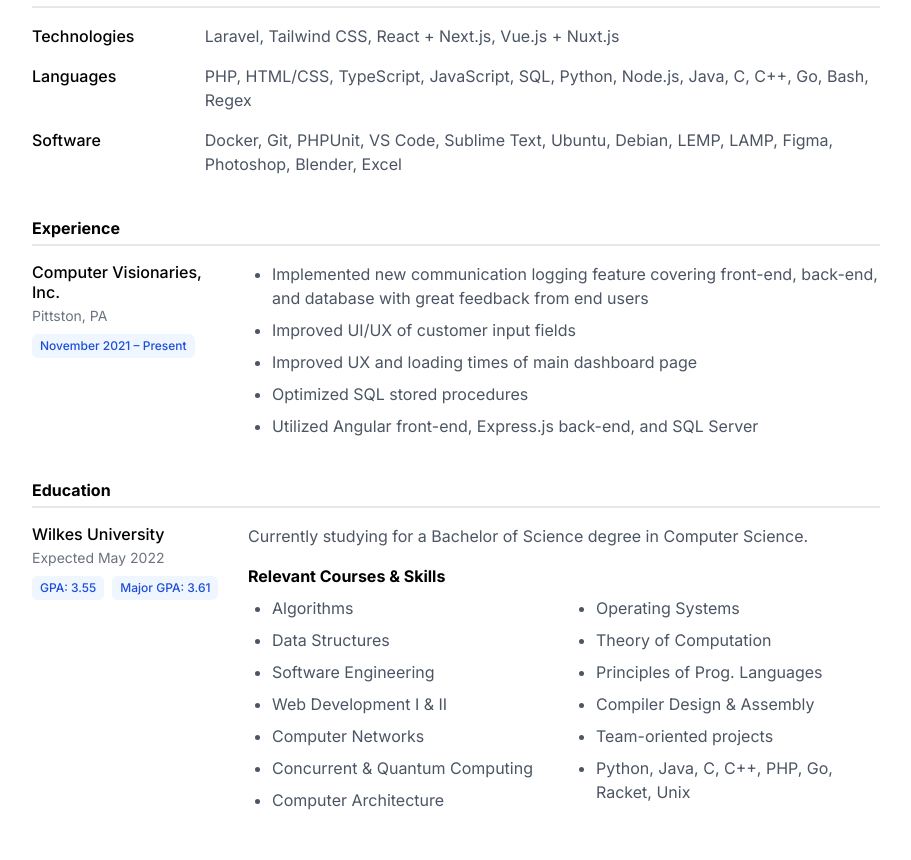
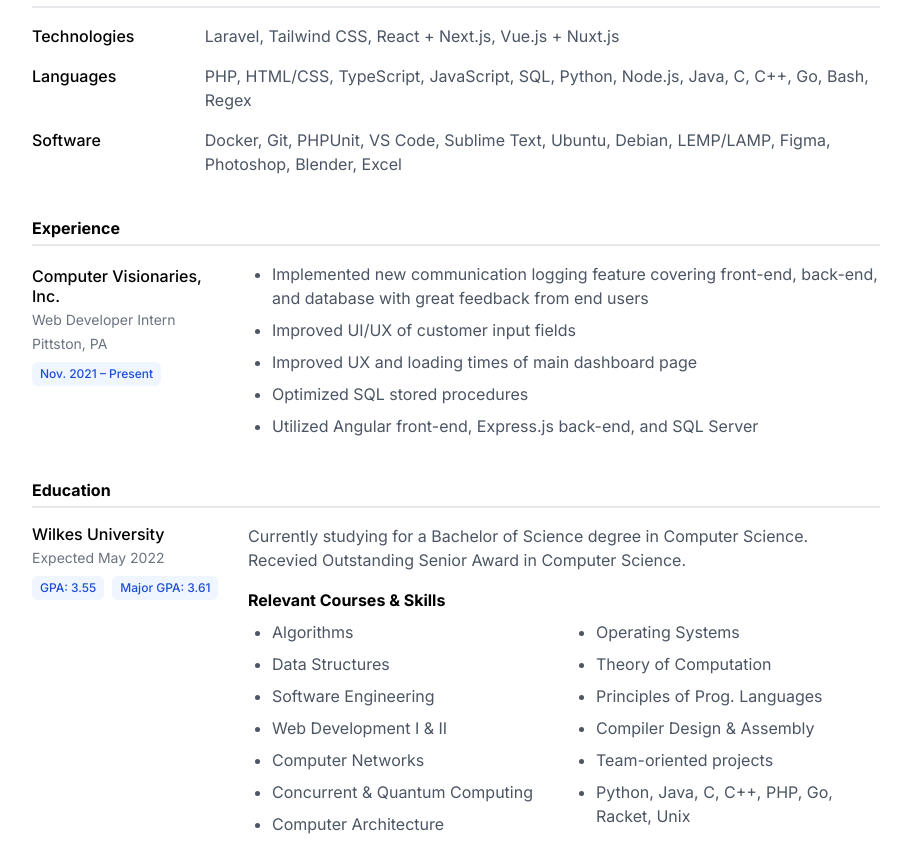
Before and after one commit to zaknesler/nesler.dev, a Next.js app: page /resume in a window 1280 px wide. Shown: the part 440-1300 px from the top of the page, without its empty margins (184-1095 px from the left). Before the commit the page ends 1276 px from the top, so only its background shows below. Built offline with nearby package versions, Linux system fonts and the light colour scheme.

Commit message:
Use JSON data for resume

```diff
--- a/src/pages/resume.tsx
+++ b/src/pages/resume.tsx
@@ -2,6 +2,7 @@ import { ArrowLeftIcon } from '@heroicons/react/solid'
 import { GitHubIcon, LinkedInIcon, TwitterIcon } from '../lib/icons'
 import Base from '../components/Base'
 import Link from 'next/link'
+import data from '../resume.json'
 
 const Resume = () => {
   const ListGroup = ({ items }: { items: Array<string> }) => {
@@ -35,10 +36,10 @@ const Resume = () => {
         <section className="flex flex-col items-center justify-between text-center sm:flex-row sm:text-left">
           <div>
             <div className="text-xl font-bold text-gray-900 dark:text-gray-200">
-              Zak Nesler
+              {data.name}
             </div>
             <div className="text-xs font-medium uppercase tracking-wide text-gray-600 dark:text-gray-400">
-              Full-Stack Developer
+              {data.title}
             </div>
 
             <div className="mx-auto mt-3 h-1 w-32 bg-gradient-to-r from-brand-500 to-brand-400 sm:mx-0"></div>
@@ -47,15 +48,7 @@ const Resume = () => {
           <div className="mt-4 space-y-2 font-medium sm:mt-0 sm:text-right">
             <div className="-mb-2 flex items-center justify-center sm:justify-end">
               <a
-                href="https://twitter.com/zaknesler"
-                aria-label="Twitter Profile"
-                title="Twitter Profile"
-                className="p-3 hover:opacity-75 sm:p-2"
-              >
-                <TwitterIcon />
-              </a>
-              <a
-                href="https://github.com/zaknesler"
+                href={data.urls.github}
                 aria-label="GitHub Profile"
                 title="GitHub Profile"
                 className="p-3 hover:opacity-75 sm:p-2"
@@ -63,23 +56,36 @@ const Resume = () => {
                 <GitHubIcon />
               </a>
               <a
-                href="https://linkedin.com/in/zaknesler"
+                href={data.urls.linkedin}
                 aria-label="LinkedIn Profile"
                 title="LinkedIn Profile"
                 className="p-3 hover:opacity-75 sm:p-2"
               >
                 <LinkedInIcon />
               </a>
-              <div className="ml-3 sm:ml-2">@zaknesler</div>
+              <a
+                href={data.urls.twitter}
+                aria-label="Twitter Profile"
+                title="Twitter Profile"
+                className="p-3 hover:opacity-75 sm:p-2"
+              >
+                <TwitterIcon />
+              </a>
+              <div className="ml-2 sm:ml-1">&#64;{data.username}</div>
             </div>
 
             <div>
               <a
-                href="mailto:zak@nesler.dev"
+                href={`mailto:${data.email
+                  .replace('[at]', '%40')
+                  .replace('[dot]', '%2E')}`}
                 className="hover:text-black dark:hover:text-gray-200"
-              >
-                zak@nesler.dev
-              </a>
+                dangerouslySetInnerHTML={{
+                  __html: data.email
+                    .replace('[at]', '&#64;')
+                    .replace('[dot]', '&#46;'),
+                }}
+              />
             </div>
           </div>
         </section>
@@ -93,14 +99,7 @@ const Resume = () => {
           </div>
 
           <div className="mt-4">
-            <ListGroup
-              items={[
-                'Keen eye for detail and design',
-                'Experienced with popular web technologies such as Laravel, React, and Tailwind CSS',
-                'Focused on writing self-documenting, tested (using TDD), and tidy code',
-                'Experienced with configuring LAMP/LEMP stacks from scratch',
-              ]}
-            />
+            <ListGroup items={data.qualitites} />
           </div>
         </section>
 
@@ -117,29 +116,15 @@ const Resume = () => {
             <div className="mt-1 border-b-2 border-gray-200 dark:border-gray-800"></div>
           </div>
 
-          <div className="mt-4 grid grid-cols-1 gap-4 md:grid-cols-5">
+          <div className="mt-4 space-y-4">
+            {Object.entries(data.skills).map(([name, items]) => (
+              <div className="grid grid-cols-1 gap-4 md:grid-cols-5" key={name}>
                 <div className="col-span-1 -mb-3 font-medium text-black dark:text-gray-200 md:mb-0">
-              Technologies
+                  {name}
                 </div>
-            <div className="col-span-4">
-              Laravel, Tailwind CSS, React + Next.js, Vue.js + Nuxt.js
+                <div className="col-span-4">{items.join(', ')}</div>
               </div>
-
-            <div className="col-span-1 -mb-3 font-medium text-black dark:text-gray-200 md:mb-0">
-              Languages
-            </div>
-            <div className="col-span-4">
-              PHP, HTML/CSS, TypeScript, JavaScript, SQL, Python, Node.js, Java,
-              C, C++, Go, Bash, Regex
-            </div>
-
-            <div className="col-span-1 -mb-3 font-medium text-black dark:text-gray-200 md:mb-0">
-              Software
-            </div>
-            <div className="col-span-4">
-              Docker, Git, PHPUnit, VS Code, Sublime Text, Ubuntu, Debian, LEMP,
-              LAMP, Figma, Photoshop, Blender, Excel
-            </div>
+            ))}
           </div>
         </section>
 
@@ -151,30 +136,34 @@ const Resume = () => {
             <div className="mt-1 border-b-2 border-gray-200 dark:border-gray-800"></div>
           </div>
 
-          <div className="mt-4 grid gap-4 md:grid-cols-3 lg:grid-cols-4">
+          <div className="mt-4 space-y-8">
+            {data.experience.map((item, idx) => (
+              <div
+                key={idx}
+                className="grid gap-4 md:grid-cols-3 lg:grid-cols-4"
+              >
                 <div className="col-span-1">
-              <div className="font-medium leading-tight text-black dark:text-gray-200">
-                Computer Visionaries, Inc.
+                  <div className="mt-1 font-medium leading-tight text-black dark:text-gray-200">
+                    {item.company}
                   </div>
-              <div className="mt-1 text-sm text-gray-500">Pittston, PA</div>
+                  <div className="mt-1 text-sm text-gray-500">
+                    {item.position}
+                  </div>
+                  <div className="mt-1 text-sm text-gray-500">
+                    {item.location}
+                  </div>
                   <div className="mt-2 flex items-center text-xs font-medium text-blue-700 dark:text-blue-200">
                     <div className="rounded-md bg-blue-50 px-2 py-1 dark:bg-blue-800 dark:bg-opacity-50">
-                  November 2021 – Present
+                      {item.date}
                     </div>
                   </div>
                 </div>
 
                 <div className="col-span-2 space-y-4 lg:col-span-3">
-              <ListGroup
-                items={[
-                  'Implemented new communication logging feature covering front-end, back-end, and database with great feedback from end users',
-                  'Improved UI/UX of customer input fields',
-                  'Improved UX and loading times of main dashboard page',
-                  'Optimized SQL stored procedures',
-                  'Utilized Angular front-end, Express.js back-end, and SQL Server',
-                ]}
-              />
+                  <ListGroup items={item.responsibilities} />
                 </div>
+              </div>
+            ))}
           </div>
         </section>
 
@@ -186,62 +175,60 @@ const Resume = () => {
             <div className="mt-1 border-b-2 border-gray-200 dark:border-gray-800"></div>
           </div>
 
-          <div className="mt-4 grid gap-4 md:grid-cols-3 lg:grid-cols-4">
+          {data.education.map((item, idx) => (
+            <div
+              key={idx}
+              className="mt-4 grid gap-4 md:grid-cols-3 lg:grid-cols-4"
+            >
               <div className="col-span-1">
                 <div className="font-medium leading-tight text-black dark:text-gray-200">
-                Wilkes University
+                  {item.school}
                 </div>
                 <div className="mt-1 text-sm text-gray-500">
-                Expected May 2022
+                  {item.graduation}
                 </div>
                 <div className="mt-2 flex items-center text-xs font-medium text-blue-700 dark:text-blue-200">
                   <div className="rounded-md bg-blue-50 px-2 py-1 dark:bg-blue-800 dark:bg-opacity-50">
-                  GPA: 3.55
+                    GPA: {item.gpa}
                   </div>
+                  {item.gpa_major && (
                     <div className="ml-2 rounded-md bg-blue-50 px-2 py-1 dark:bg-blue-800 dark:bg-opacity-50">
-                  Major GPA: 3.61
+                      Major GPA: {item.gpa_major}
                     </div>
+                  )}
                 </div>
               </div>
 
               <div className="col-span-2 space-y-4 lg:col-span-3">
-              <div>
-                Currently studying for a Bachelor of Science degree in Computer
-                Science.
-              </div>
+                <div>{item.description}</div>
 
                 <div>
                   <div className="font-bold text-black dark:text-gray-200">
-                  Relevant Courses & Skills
+                    Relevant Courses &amp; Skills
                   </div>
 
                   <div className="mt-2 grid grid-cols-1 gap-2 lg:grid-cols-2 lg:gap-4">
+                    {item.courses && (
+                      <>
                         <ListGroup
-                    items={[
-                      'Algorithms',
-                      'Data Structures',
-                      'Software Engineering',
-                      'Web Development I & II',
-                      'Computer Networks',
-                      'Concurrent & Quantum Computing',
-                      'Computer Architecture',
-                    ]}
+                          items={item.courses.slice(
+                            0,
+                            item.courses.length / 2 + 1,
+                          )}
                         />
 
                         <ListGroup
-                    items={[
-                      'Operating Systems',
-                      'Theory of Computation',
-                      'Principles of Prog. Languages',
-                      'Compiler Design & Assembly',
-                      'Team-oriented projects',
-                      'Python, Java, C, C++, PHP, Go, Racket, Unix',
-                    ]}
+                          items={item.courses.slice(
+                            item.courses.length / 2 + 1,
+                          )}
                         />
+                      </>
+                    )}
                   </div>
                 </div>
               </div>
             </div>
+          ))}
         </section>
       </div>
     </Base>
--- /dev/null
+++ b/src/resume.json
@@ -0,0 +1,88 @@
+{
+  "name": "Zak Nesler",
+  "title": "Full-Stack Developer",
+  "email": "zak[at]nesler[dot]dev",
+  "username": "zaknesler",
+  "urls": {
+    "github": "https://github.com/zaknesler",
+    "twitter": "https://twitter.com/zaknesler",
+    "linkedin": "https://linkedin.com/in/zaknesler"
+  },
+  "qualitites": [
+    "Keen eye for detail and design",
+    "Experienced with popular web technologies such as Laravel, React, and Tailwind CSS",
+    "Focused on writing self-documenting, tested (using TDD), and tidy code",
+    "Experienced with configuring LAMP/LEMP stacks from scratch"
+  ],
+  "skills": {
+    "Technologies": ["Laravel", "Tailwind CSS", "React + Next.js", "Vue.js + Nuxt.js"],
+    "Languages": [
+      "PHP",
+      "HTML/CSS",
+      "TypeScript",
+      "JavaScript",
+      "SQL",
+      "Python",
+      "Node.js",
+      "Java",
+      "C",
+      "C++",
+      "Go",
+      "Bash",
+      "Regex"
+    ],
+    "Software": [
+      "Docker",
+      "Git",
+      "PHPUnit",
+      "VS Code",
+      "Sublime Text",
+      "Ubuntu",
+      "Debian",
+      "LEMP/LAMP",
+      "Figma",
+      "Photoshop",
+      "Blender",
+      "Excel"
+    ]
+  },
+  "experience": [
+    {
+      "company": "Computer Visionaries, Inc.",
+      "location": "Pittston, PA",
+      "position": "Web Developer Intern",
+      "date": "Nov. 2021 – Present",
+      "responsibilities": [
+        "Implemented new communication logging feature covering front-end, back-end, and database with great feedback from end users",
+        "Improved UI/UX of customer input fields",
+        "Improved UX and loading times of main dashboard page",
+        "Optimized SQL stored procedures",
+        "Utilized Angular front-end, Express.js back-end, and SQL Server"
+      ]
+    }
+  ],
+  "education": [
+    {
+      "school": "Wilkes University",
+      "graduation": "Expected May 2022",
+      "gpa": 3.55,
+      "gpa_major": 3.61,
+      "description": "Currently studying for a Bachelor of Science degree in Computer Science. Recevied Outstanding Senior Award in Computer Science.",
+      "courses": [
+        "Algorithms",
+        "Data Structures",
+        "Software Engineering",
+        "Web Development I & II",
+        "Computer Networks",
+        "Concurrent & Quantum Computing",
+        "Computer Architecture",
+        "Operating Systems",
+        "Theory of Computation",
+        "Principles of Prog. Languages",
+        "Compiler Design & Assembly",
+        "Team-oriented projects",
+        "Python, Java, C, C++, PHP, Go, Racket, Unix"
+      ]
+    }
+  ]
+}
```
Also changed, not shown: 1 other file (tests, documents, lock files or other folders). Lines whose indentation alone changed are shown as unchanged.
